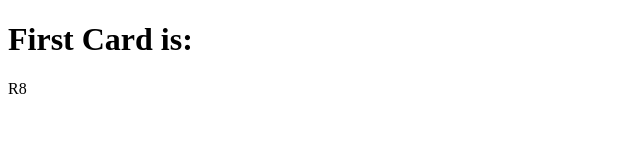
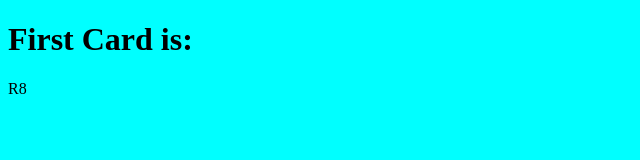
Before and after one commit to HashirAshraf/Card, a plain HTML site: page index.html in a window 1280 px wide. Shown: the whole page, without its empty margins (0-640 px from the left). Drawn offline with Linux system fonts and the light colour scheme.

Commit message:
Css added

```diff
--- a/index.html
+++ b/index.html
@@ -1,6 +1,7 @@
 <!DOCTYPE html>
 <html lang="en">
 <head>
+    <link href="styles.css" rel="stylesheet" type="text/css">
     <meta charset="UTF-8">
     <title>CardGame</title>
     <script src="script.js"></script>
--- a/script.js
+++ b/script.js
@@ -62,10 +62,7 @@ function pickCards(shuffledDeck) {
 function displayDeck(winner, deck) {
     document.getElementById("winningPlayer").innerHTML = winner;
     document.getElementById("noOfCards").innerHTML = deck.length;
-
-
     let deckHTML = '<table><tr>'
-
     for (let i = deck.length - 1; i < 0; i++) {
         let card = deck[i].Suit + deck[i].Value;
         let image = "img/" + deck[i].Suit + deck[i].Value + ".jpg";
--- a/styles.css
+++ b/styles.css
@@ -0,0 +1,3 @@
+body {
+    background-color: aqua;
+}
```
